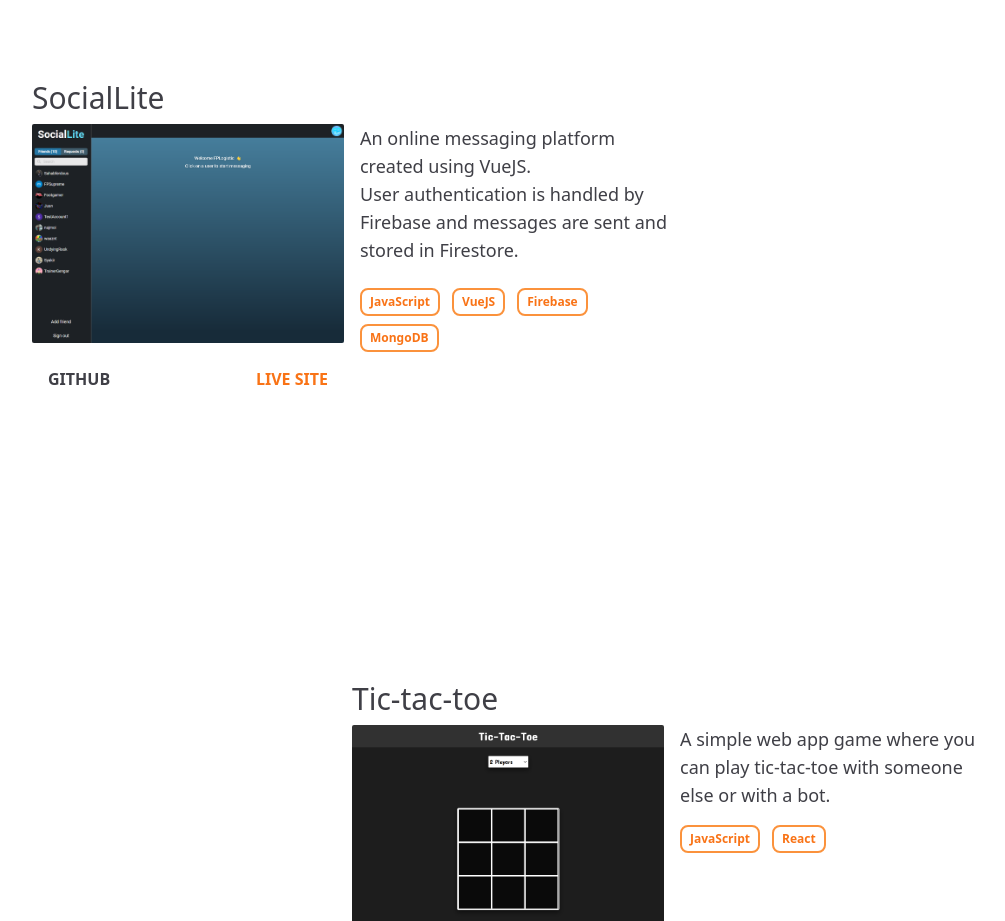
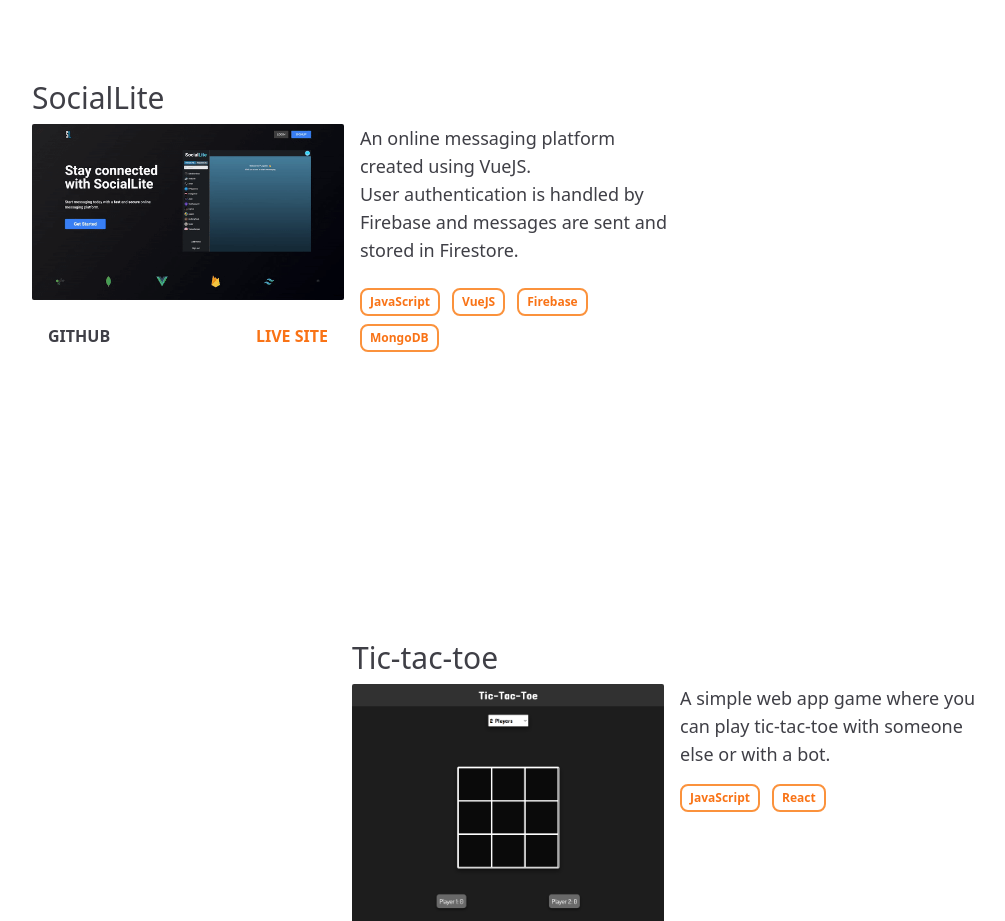
Before and after one commit to FPLCodes/Personal-portfolio, a Next.js app: page / in a window 1280 px wide. Shown: the part 880-1801 px from the top of the page, without its empty margins (128-1133 px from the left). Built offline with nearby package versions, Linux system fonts and the light colour scheme.

Commit message:
Added demo for SocialLite project

```diff
--- a/pages/index.tsx
+++ b/pages/index.tsx
@@ -9,6 +9,7 @@ import { faGithub, faDiscord } from "@fortawesome/free-brands-svg-icons";
 import { FontAwesomeIcon } from "@fortawesome/react-fontawesome";
 
 import SocialLite from "../public/SocialLite.png";
+import SocialLiteDemo from "../public/SocialLite demo.gif";
 import TicTacToe from "../public/tic-tac-toe.png";
 import AniCountdown from "../public/AniCountdown.png";
 import US_GDP from "../public/US-GDP.png";
@@ -134,7 +135,7 @@ const Home: NextPage = () => {
             <div className="flex flex-col gap-y-2 md:flex-row gap-x-4">
               <div className="w-full flex flex-col row-2 gap-y-6">
                 <Image
-                  src={SocialLite}
+                  src={SocialLiteDemo}
                   alt="Screenshot of SocialLite"
                   className={
                     "self-center md:self-start md:w-full rounded-sm transition-all hover:scale-95 drop-shadow-lg"
```
Also changed, not shown: public/SocialLite demo.gif (added).
